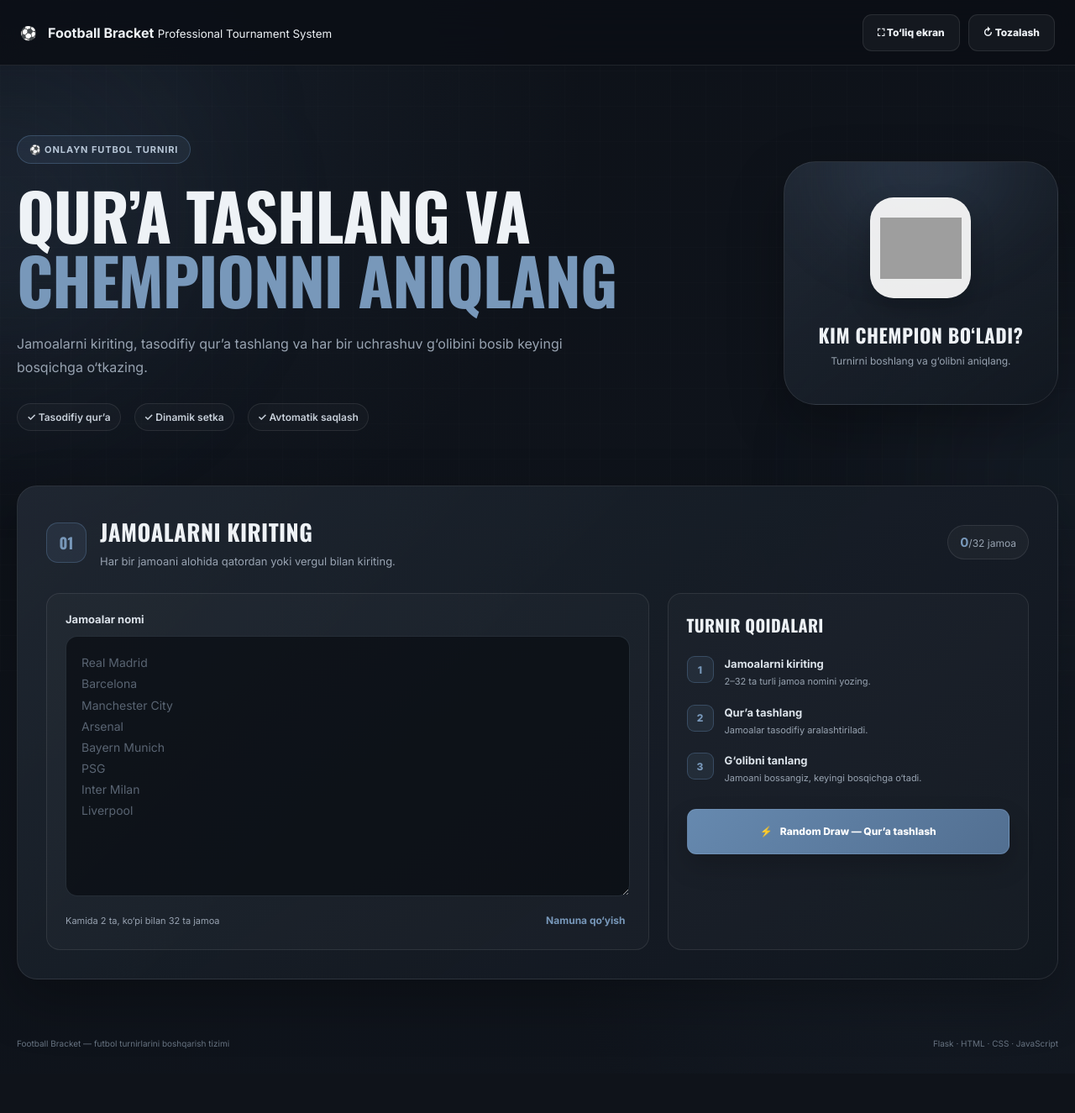
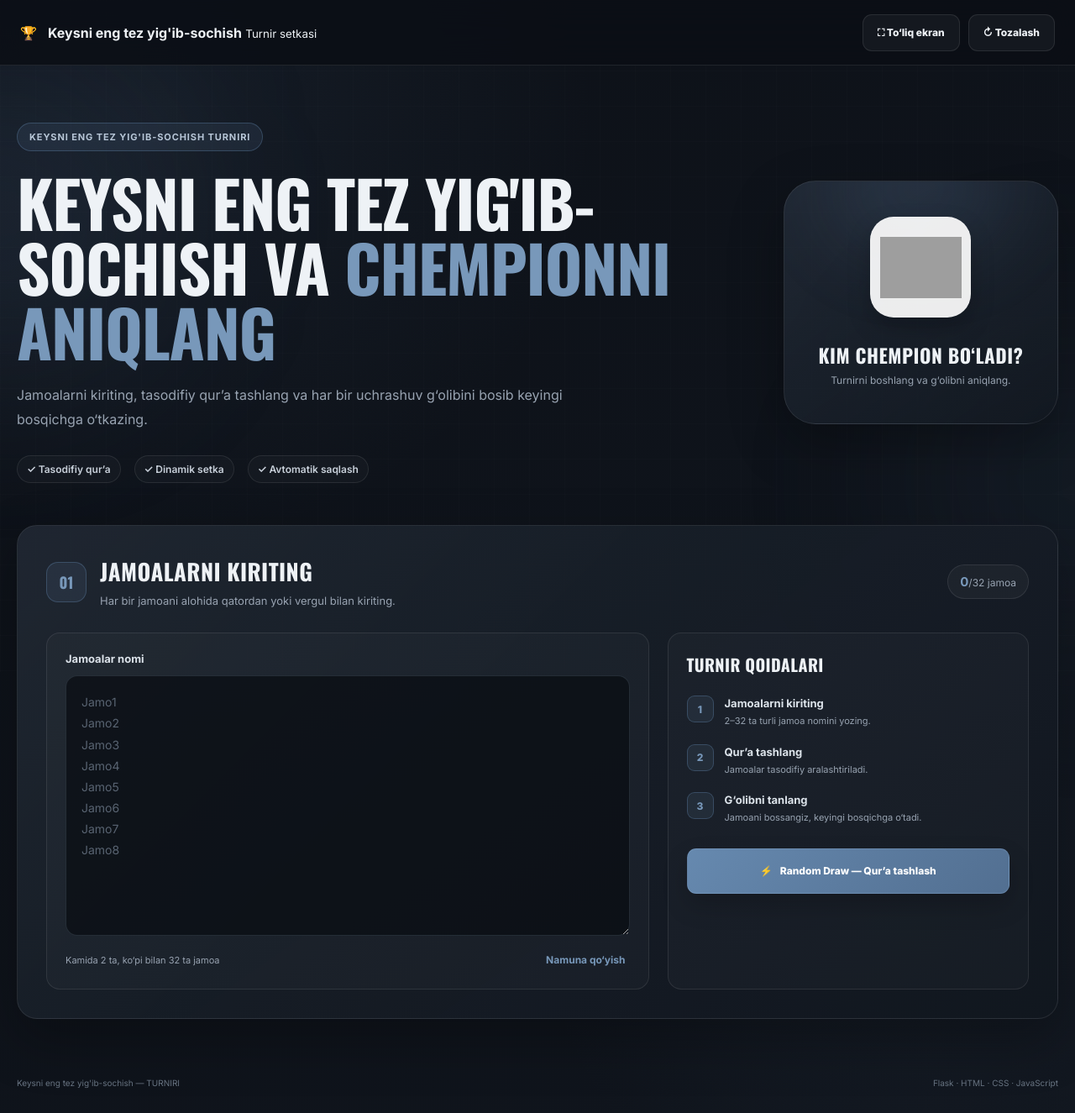
Before and after one commit to abdurazzoq917/football-tournament-bracket, a Flask app: page / in a window 1280 px wide. Shown: the whole page at 84% size. Before the commit the page ends 1248 px from the top, so only its background shows below. Run offline with Flask 3, Linux system fonts and the light colour scheme; grey boxes are pictures that could not be loaded.

Commit message:
Keysni eng tez yig'ib-sochish

```diff
--- a/templates/index.html
+++ b/templates/index.html
@@ -10,10 +10,10 @@
 
     <meta
         name="description"
-        content="Keysni eng tez yig'ib-sochish musobaqasida ishtirok etmoqdasiz."
+        content="Jamoalar uchun tasodifiy qur'a va interaktiv turnir setkasi."
     >
 
-    <title>Football Bracket — Turnir setkasi</title>
+    <title>Keysni eng tez yig'ib-sochish — Turnir setkasi</title>
 
     <link rel="stylesheet" href="/style.css">
 </head>
@@ -24,11 +24,11 @@
 
     <header class="site-header">
         <a href="/" class="brand">
-            <span class="brand-icon">⚽</span>
+            <span class="brand-icon">🏆</span>
 
             <span>
-                <strong>Football Bracket</strong>
-                <small>Professional Tournament System</small>
+                <strong>Keysni eng tez yig'ib-sochish</strong>
+                <small>Turnir setkasi</small>
             </span>
         </a>
 
@@ -55,11 +55,11 @@
         <section class="hero-section">
             <div class="hero-content">
                 <span class="hero-badge">
-                    ⚽ Onlayn futbol turniri
+                    Keysni eng tez yig'ib-sochish turniri
                 </span>
 
                 <h1>
-                    Qur’a tashlang va
+                    Keysni eng tez yig'ib-sochish va
                     <span>chempionni aniqlang</span>
                 </h1>
 
@@ -112,7 +112,7 @@
 
                     <textarea
                         id="teamInput"
-                        placeholder="Real Madrid&#10;Barcelona&#10;Manchester City&#10;Arsenal&#10;Bayern Munich&#10;PSG&#10;Inter Milan&#10;Liverpool"
+                        placeholder="Jamo1&#10;Jamo2&#10;Jamo3&#10;Jamo4&#10;Jamo5&#10;Jamo6&#10;Jamo7&#10;Jamo8"
                         spellcheck="false"
                     ></textarea>
 
@@ -245,7 +245,7 @@
                 <div class="champion-confetti second">✦</div>
 
                 <span class="champion-trophy">🏆</span>
-                <p>TURNIR CHEMPIONI</p>
+                <p>TURNIR G‘OLIBI</p>
                 <h2 id="championName">Chempion</h2>
 
                 <button
@@ -261,7 +261,7 @@
 
     <footer class="site-footer">
         <p>
-            Football Bracket — futbol turnirlarini boshqarish tizimi
+            Keysni eng tez yig'ib-sochish — TURNIRI
         </p>
 
         <span>Flask · HTML · CSS · JavaScript</span>
```
